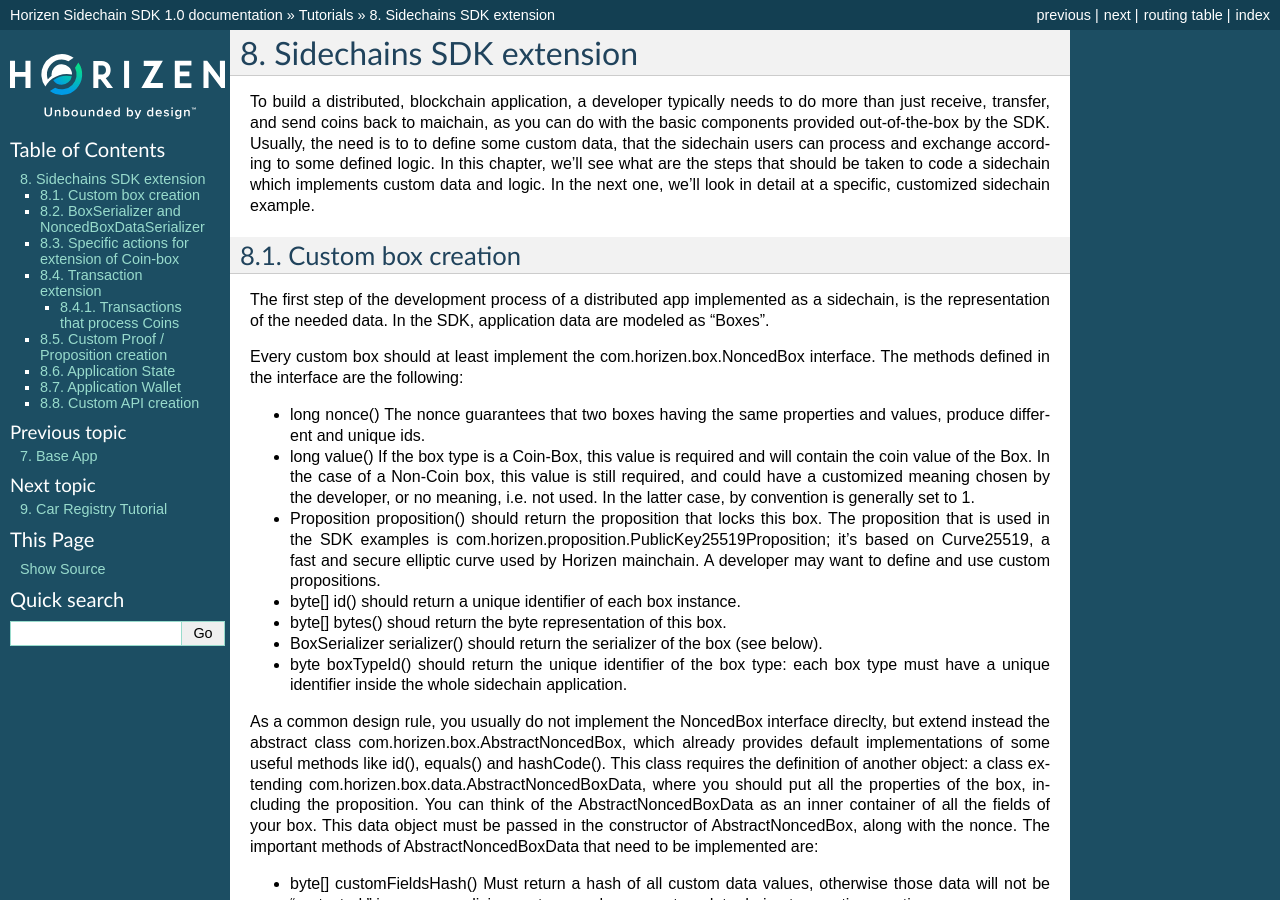
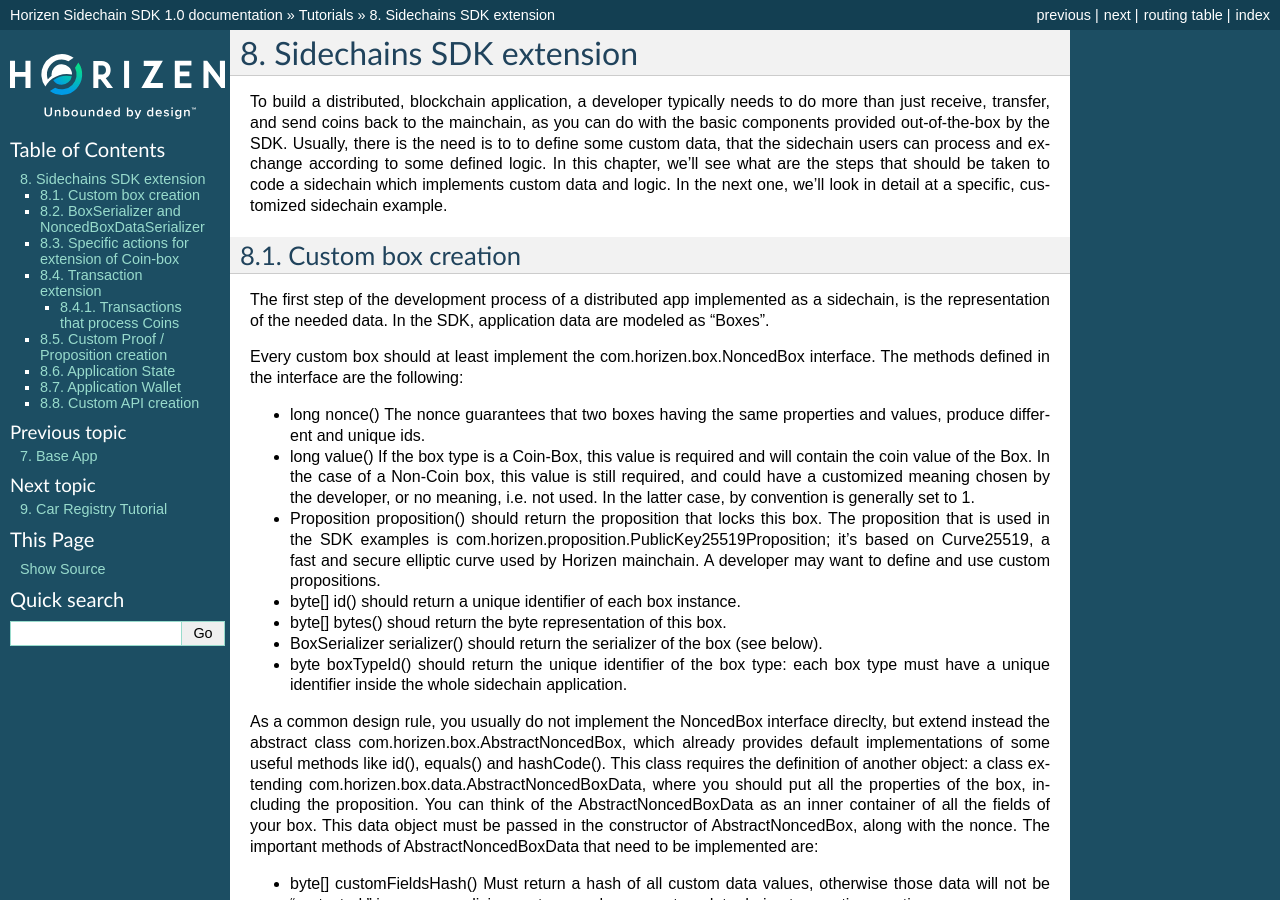
Before and after one commit to HorizenOfficial/developer-horizen-global, a Sphinx documentation site: the page built from docs/introduction/Sidechain-SDK-extension.rst, in a window 1280 px wide and 900 px high. Built offline with Sphinx 7.4.7, drawn with Linux system fonts in a browser that asks for light colours.

Commit message:
Sidechains SDK extension intro spelling and wording

```diff
--- a/docs/introduction/Sidechain-SDK-extension.rst
+++ b/docs/introduction/Sidechain-SDK-extension.rst
@@ -2,7 +2,7 @@
 Sidechains SDK extension
 ========================
 
-To build a distributed, blockchain application, a developer typically needs to do more than just receive, transfer, and send coins back to maichain, as you can do with the basic components provided out-of-the-box by the SDK. Usually, the need is to to define some custom data, that the sidechain users can process and exchange according to some defined logic. In this chapter, we'll see what are the steps that should be taken to code a sidechain which implements custom data and logic. In the next one, we'll look in detail at a specific, customized sidechain example.
+To build a distributed, blockchain application, a developer typically needs to do more than just receive, transfer, and send coins back to the mainchain, as you can do with the basic components provided out-of-the-box by the SDK. Usually, there is the need is to to define some custom data, that the sidechain users can process and exchange according to some defined logic. In this chapter, we'll see what are the steps that should be taken to code a sidechain which implements custom data and logic. In the next one, we'll look in detail at a specific, customized sidechain example.
 
 Custom box creation
 ###################
```
